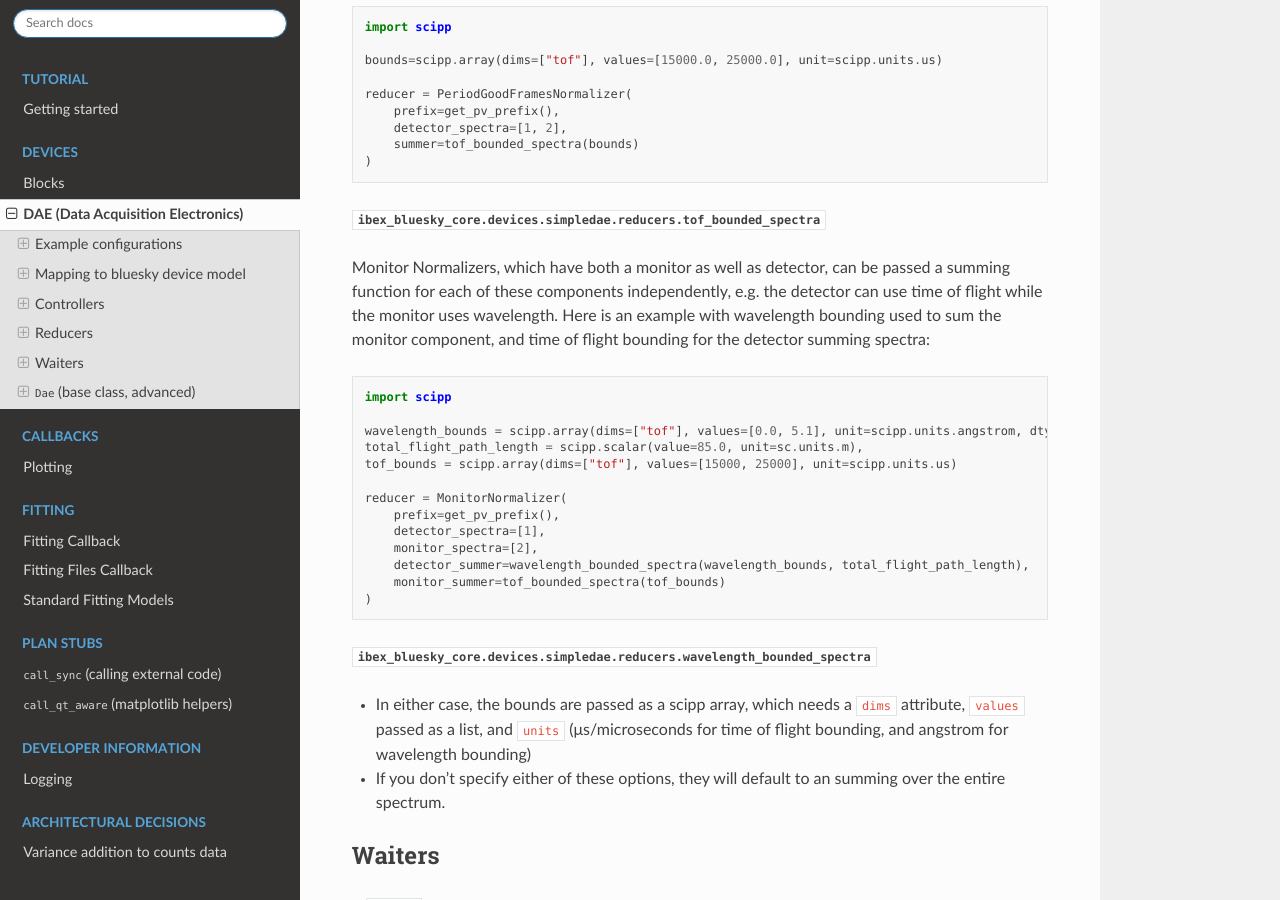
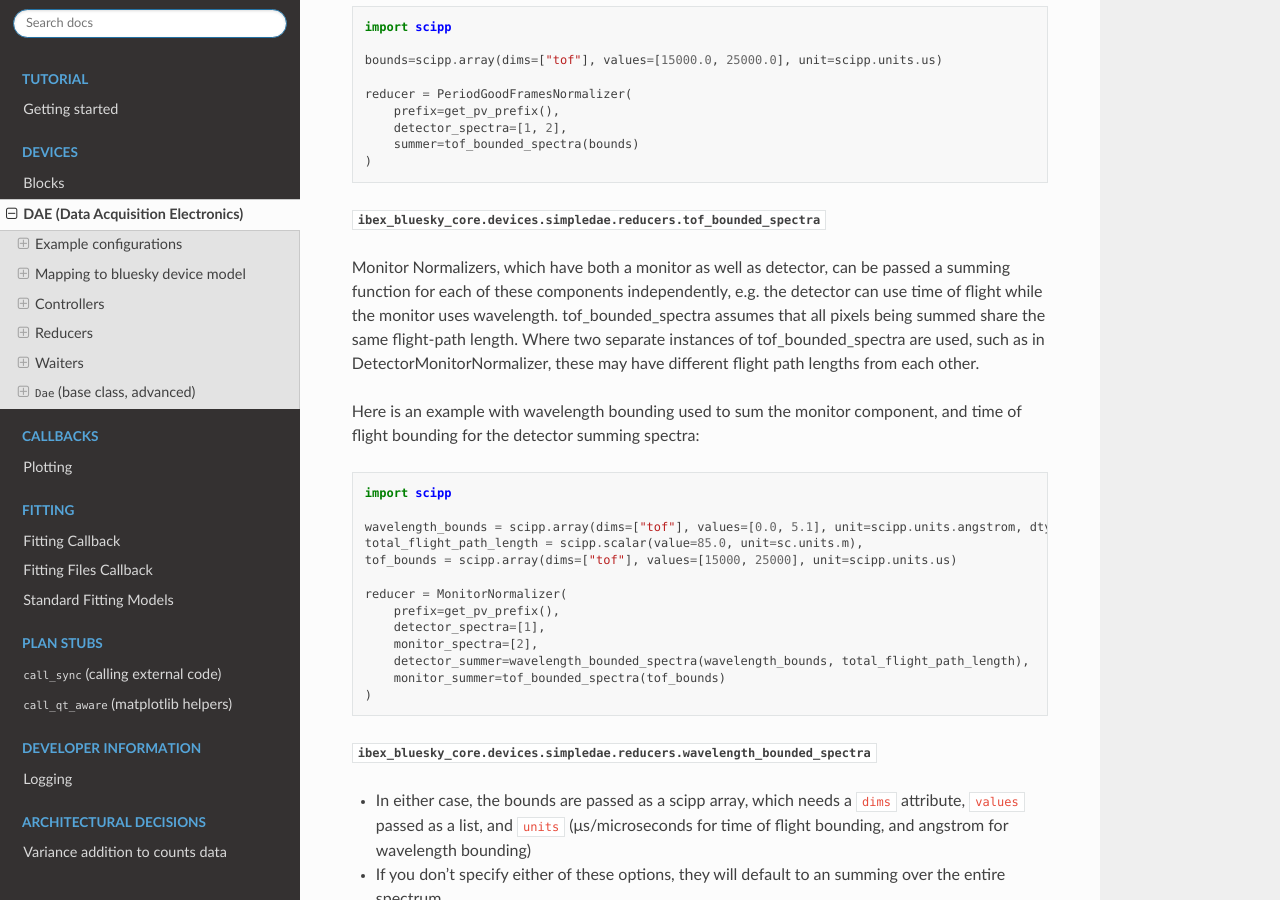
Before and after one commit to ISISComputingGroup/ibex_bluesky_core, a Sphinx documentation site: the page built from doc/devices/dae.md, in a window 1280 px wide and 900 px high, scrolled down 5009 px. Built offline with Sphinx 7.4.7 and the Read the Docs theme 3.1.0, drawn with Linux system fonts in a browser that asks for light colours; pages that are not in the unit, such as notebooks, are missing from menus.

Commit message:
Add explanation about assuming pixels share the same flight path length

````diff
--- a/doc/devices/dae.md
+++ b/doc/devices/dae.md
@@ -229,7 +229,9 @@ reducer = PeriodGoodFramesNormalizer(
 {py:obj}`ibex_bluesky_core.devices.simpledae.reducers.tof_bounded_spectra`
 
 
-Monitor Normalizers, which have both a monitor as well as detector, can be passed a summing function for each of these components independently, e.g. the detector can use time of flight while the monitor uses wavelength. Here is an example with wavelength bounding used to sum the monitor component, and time of flight bounding for the detector summing spectra:
+Monitor Normalizers, which have both a monitor as well as detector, can be passed a summing function for each of these components independently, e.g. the detector can use time of flight while the monitor uses wavelength. tof_bounded_spectra assumes that all pixels being summed share the same flight-path length. Where two separate instances of tof_bounded_spectra are used, such as in DetectorMonitorNormalizer, these may have different flight path lengths from each other.
+
+Here is an example with wavelength bounding used to sum the monitor component, and time of flight bounding for the detector summing spectra:
 
 ```
 import scipp
````
